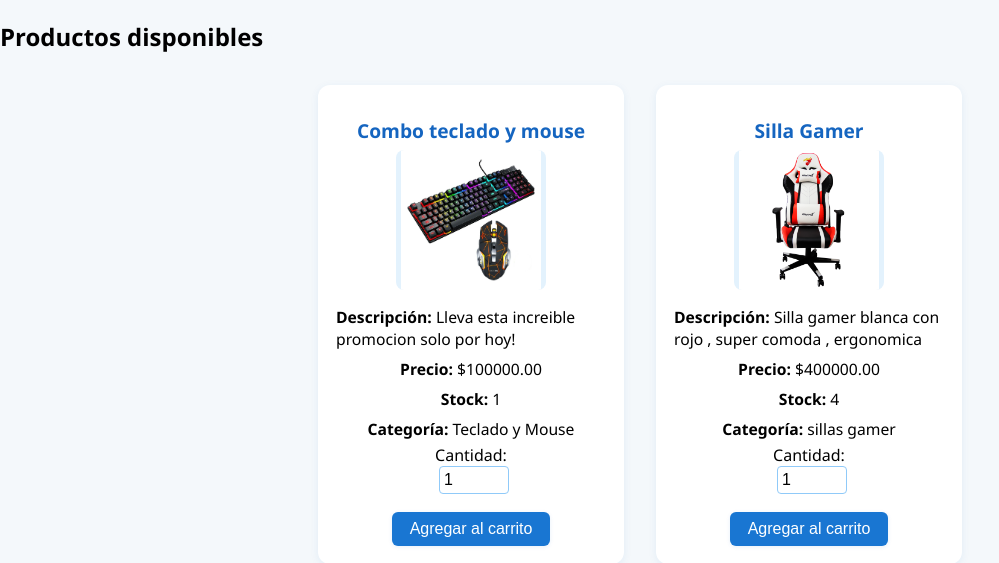
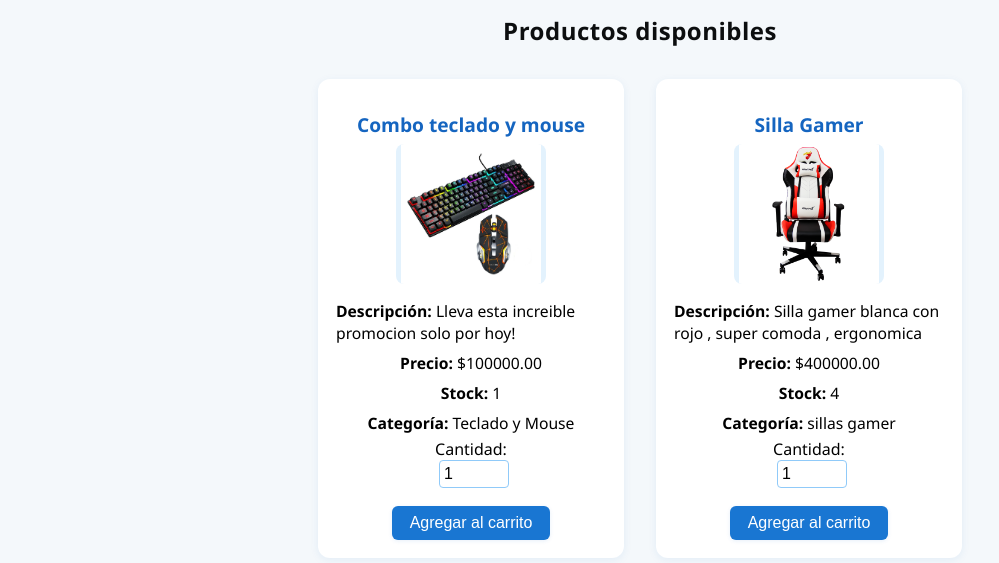
Before and after one commit to Pipes2006/Ecommerce-DJANGO-, a Django app: page / in a window 1280 px wide. Shown: the part 140-703 px from the top of the page, without its empty margins (0-999 px from the left). Run offline with Django 5.2, Linux system fonts and the light colour scheme; data comes from the database, SQL or seed files in the repository; both versions use the stored data as it was after the commit.

```diff
--- a/static/tienda/css/styles.css
+++ b/static/tienda/css/styles.css
@@ -5,7 +5,13 @@ h1 {
     font-family: 'Segoe UI', Arial, sans-serif;
     letter-spacing: 1px;
 }
-
+h2 {
+    color: #0c0e0f;
+    text-align: center;
+    margin-top: 14px;
+    font-family: 'Segoe UI', Arial, sans-serif;
+    letter-spacing: 0.5px;
+}
 body {
     background: #f4f8fb;
     font-family: 'Segoe UI', Arial, sans-serif;
```
Also changed, not shown: tienda/admin.py (+10 -1 lines), db.sqlite3.
